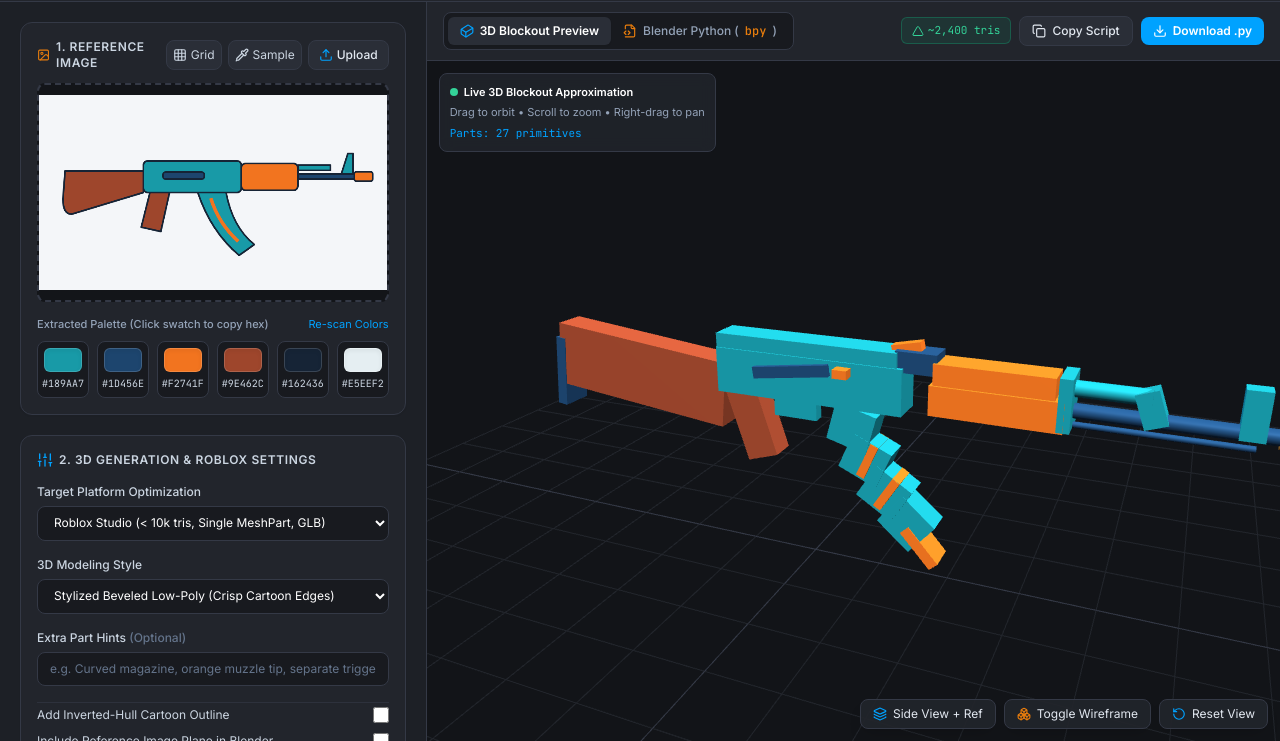
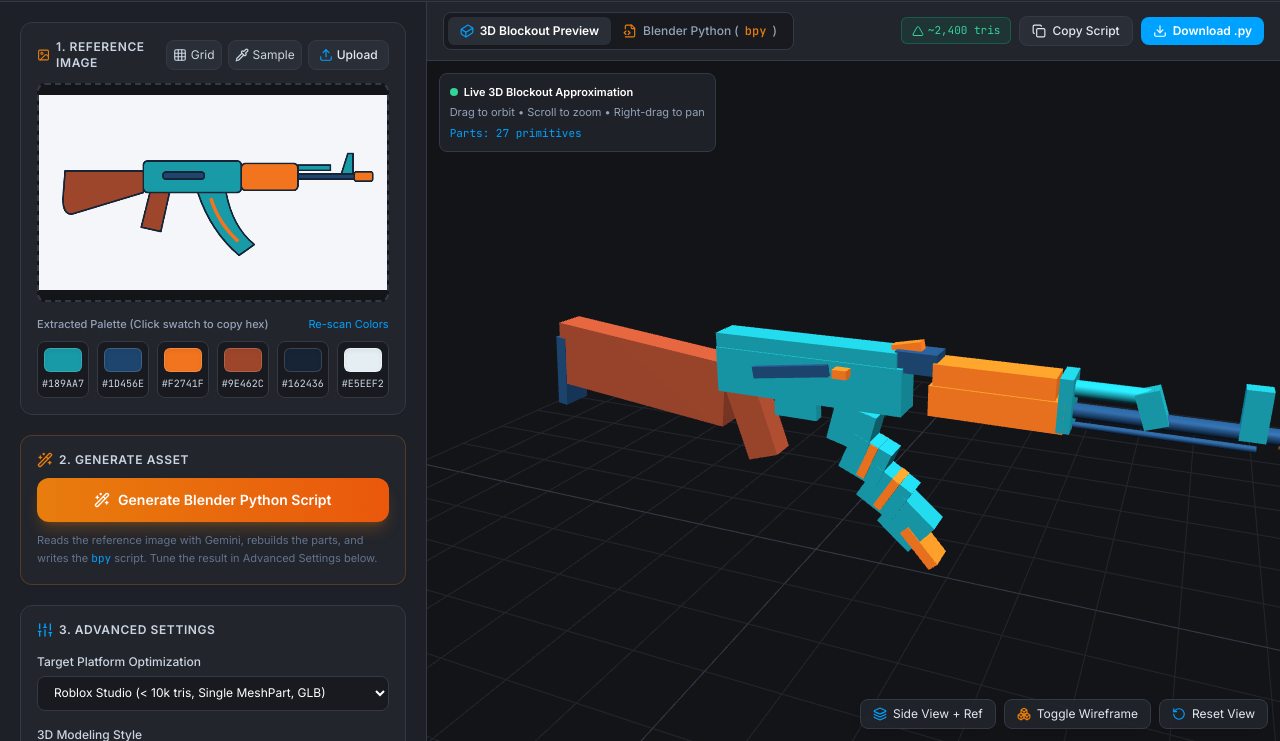
Before and after one commit to itssatria/BloxForge, a website built with Vite: page index.html in a window 1280 px wide. Shown: the part 62-803 px from the top of the page. Built offline with nearby package versions, Linux system fonts and the light colour scheme; animation ran at ten frames a second.

Commit message:
feat(ui): promote generate action above settings
The primary CTA now sits right under the extracted palette as step 2, and the build options card is renamed to 3. Advanced Settings.

```diff
--- a/index.html
+++ b/index.html
@@ -112,11 +112,24 @@
         </div>
       </div>
 
-      <!-- 2. Blender & Roblox Build Configuration -->
+      <!-- 2. Primary Generate Action -->
+      <div class="bg-studio-panel border border-studio-blender/25 rounded-xl p-4 shadow-sm flex flex-col gap-2.5">
+        <h2 class="text-xs font-semibold uppercase tracking-wider text-slate-300 flex items-center gap-1.5">
+          <i data-lucide="wand-2" class="w-4 h-4 text-studio-blender"></i>
+          2. Generate Asset
+        </h2>
+        <button id="btnGenerate" class="w-full py-3 px-4 rounded-xl bg-gradient-to-r from-studio-blender to-orange-600 hover:from-studio-blenderHover hover:to-orange-500 text-white font-semibold text-sm shadow-lg shadow-studio-blender/25 transition flex items-center justify-center gap-2 cursor-pointer">
+          <i data-lucide="wand-2" class="w-4 h-4"></i>
+          <span id="btnGenerateText">Generate Blender Python Script</span>
+        </button>
+        <p class="text-[11px] text-slate-500 leading-relaxed">Reads the reference image with Gemini, rebuilds the parts, and writes the <code class="text-studio-roblox">bpy</code> script. Tune the result in Advanced Settings below.</p>
+      </div>
+
+      <!-- 3. Advanced Settings (Optional) -->
       <div class="bg-studio-panel border border-studio-border rounded-xl p-4 shadow-sm flex flex-col gap-4">
         <h2 class="text-xs font-semibold uppercase tracking-wider text-slate-300 flex items-center gap-1.5">
           <i data-lucide="sliders" class="w-4 h-4 text-studio-roblox"></i>
-          2. 3D Generation & Roblox Settings
+          3. Advanced Settings
         </h2>
 
         <!-- Target Optimization -->
@@ -176,11 +189,6 @@
   <i data-lucide="download" class="w-4 h-4 text-studio-roblox"></i>
   Export GLB
 </button>
-        <!-- Primary Generate CTA Button -->
-        <button id="btnGenerate" class="w-full py-3 px-4 rounded-xl bg-gradient-to-r from-studio-blender to-orange-600 hover:from-studio-blenderHover hover:to-orange-500 text-white font-semibold text-sm shadow-lg shadow-studio-blender/25 transition flex items-center justify-center gap-2 cursor-pointer">
-          <i data-lucide="wand-2" class="w-4 h-4"></i>
-          <span id="btnGenerateText">Generate Blender Python Script</span>
-        </button>
       </div>
     </section>
 
```
